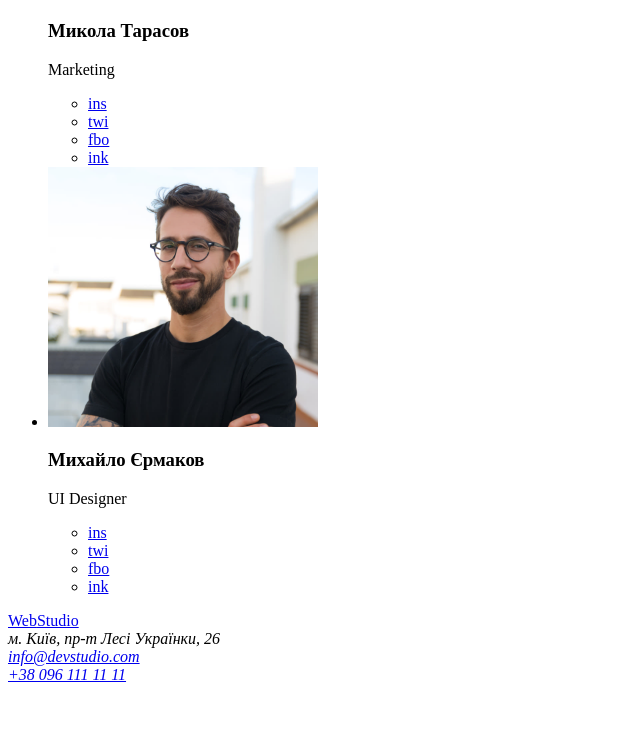
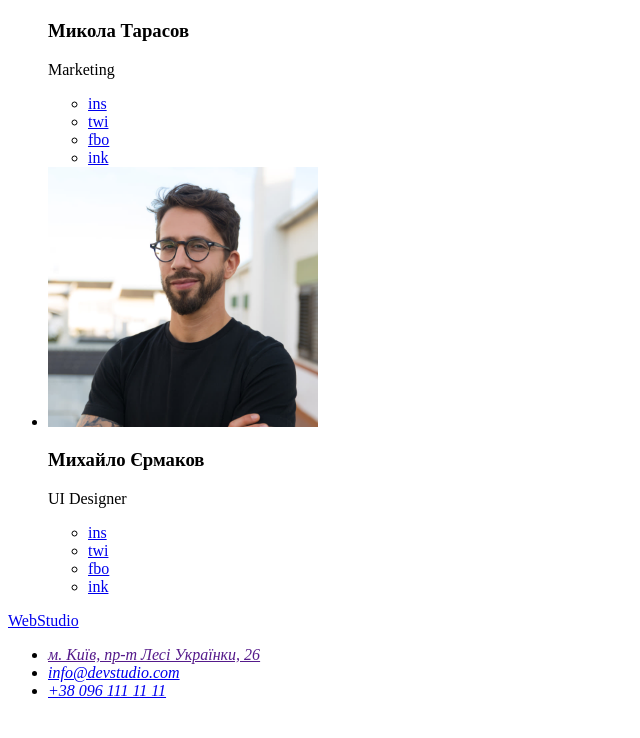
Before and after one commit to vladkand/e02-stud-01, a plain HTML site: page index.html in a window 1280 px wide. Shown: the part 2743-3481 px from the top of the page, without its empty margins (0-640 px from the left). Before the commit the page ends 3435 px from the top, so only its background shows below. Drawn offline with Linux system fonts and the light colour scheme.

Commit message:
add address

```diff
--- a/index.html
+++ b/index.html
@@ -213,12 +213,18 @@
          </address>
          -->
          <address class="adress">
-            м. Київ, пр-т Лесі Українки, 26
+            <ul class="adress-list list">
+               <li class="adress__item">
+                  <a class="adress__link" href="">м. Київ, пр-т Лесі Українки, 26 </a>
+               </li>
+               <li class="adress__item">
+                  <a class="adress__link" href="mailto:info@devstudio.com">info@devstudio.com </a>
+               </li>
+               <li class="adress__item">
+                  <a class="adress__link" href="tel:+380961111111">+38 096 111 11 11</a>
+               </li>
+            </ul>
             <br />
-
-            <a class="adress__link" href="mailto:info@devstudio.com">info@devstudio.com </a>
-            <br />
-            <a class="adress__link" href="tel:+380961111111">+38 096 111 11 11</a>
          </address>
 
          <!--  ! ADRESS variant LIST -->
```
